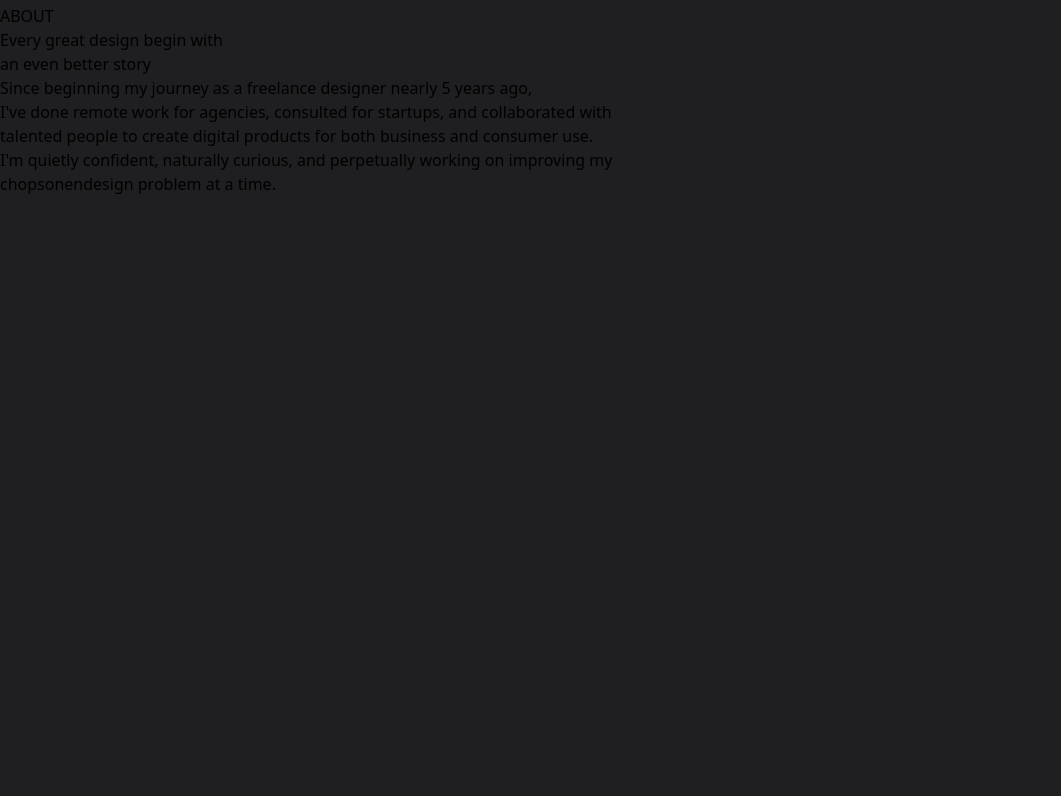
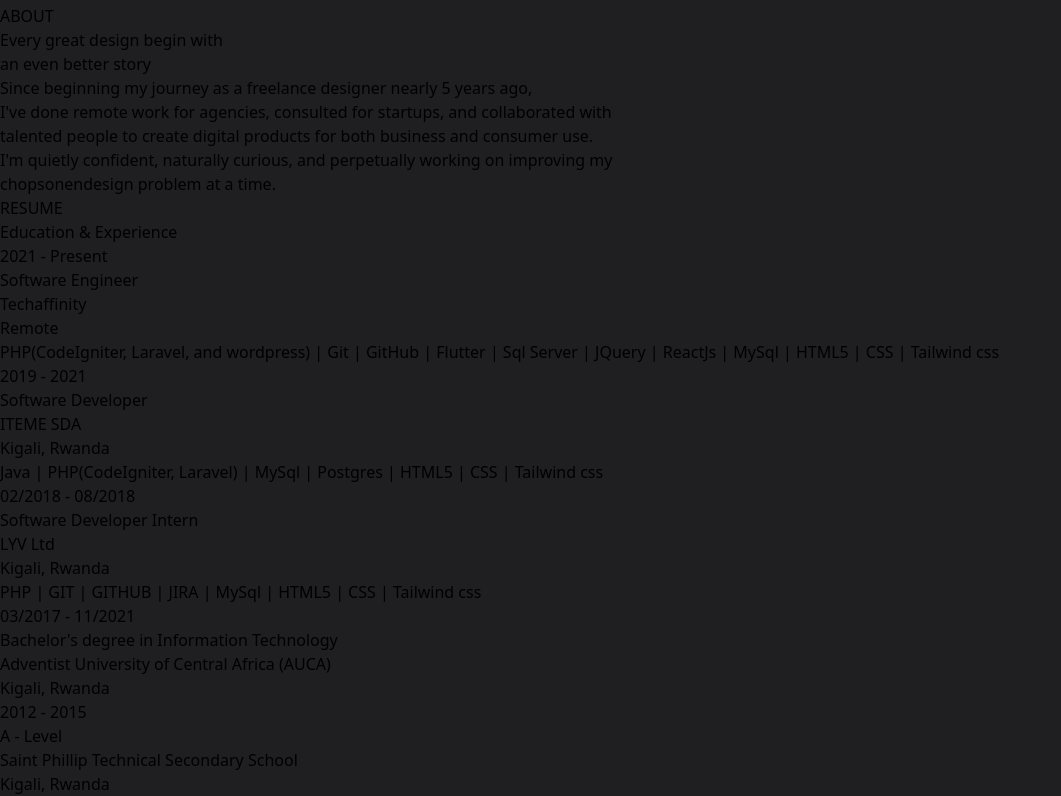
Before and after one commit to symplice-nunu/symplice-portfolio, a React (Vite) app: page / in a window 1280 px wide. Shown: the part 1960-2756 px from the top of the page, without its empty margins (0-1061 px from the left). Before the commit the page ends 2156 px from the top, so only its background shows below. Built offline with nearby package versions, Linux system fonts and the light colour scheme.

Commit message:
feat: creating resume section

```diff
--- a/src/Components/About.jsx
+++ b/src/Components/About.jsx
@@ -1,4 +1,5 @@
 import React from 'react'
+import Resume from './Resume'
 
 function About() {
   return (
@@ -12,6 +13,7 @@ function About() {
         talented people to create digital products for both business and consumer use. <br />
         I'm quietly confident, naturally curious, and perpetually working on improving my <br /> chopsonendesign problem at a time.
     </div>
+    <Resume />
     </div>
   )
 }
--- a/src/Components/Resume.jsx
+++ b/src/Components/Resume.jsx
@@ -2,7 +2,66 @@ import React from 'react'
 
 function Resume() {
   return (
-    <div>Resume</div>
+    <div>
+        <div className='mt-20 text-white border w-32 py-2 px-7 rounded-3xl'>RESUME</div>
+        <div className='text-[70px] text-white my-14'>
+            Education & <span className='text-[#8be88d]'>Experience</span>
+        </div>
+        <div className='flex space-x-20 '>
+            <div className='border-[1px] border-gray-500 mb-10 w-0 h-[903px]'>
+                <div className='border ml-[-8px] mt-[-10px] border-[#8be88d] w-[17px] h-[17px] bg-[#8be88d] rounded-full'></div>
+                <div className='border ml-[-8px] mt-[189px] border-[#636363] w-[17px] h-[17px] bg-[#636363] rounded-full'></div>
+                <div className='border ml-[-8px] mt-[185px] border-[#636363] w-[17px] h-[17px] bg-[#636363] rounded-full'></div>
+                <div className='border ml-[-8px] mt-[185px] border-[#636363] w-[17px] h-[17px] bg-[#636363] rounded-full'></div>
+                <div className='border ml-[-8px] mt-[155px] border-[#636363] w-[17px] h-[17px] bg-[#636363] rounded-full'></div>
+            </div>
+            <div>
+            <div>
+            <div className='mt-[-11px] text-[#8be88d]'>2021 - Present</div>
+            <div className='text-white text-[35px] mt-5'>Software Engineer</div>
+            <div className='flex justify-between'>
+            <div className='text-gray-400'>Techaffinity</div>
+            <div className='text-gray-400'>Remote</div>
+            </div>
+            <div className='text-gray-400 text-[13px] pt-2'>PHP(CodeIgniter, Laravel, and wordpress) | Git | GitHub | Flutter | Sql Server | JQuery | ReactJs | MySql | HTML5 | CSS | Tailwind css</div>
+            </div>
+            <div>
+            <div className='mt-[54px] text-gray-400'>2019 - 2021</div>
+            <div className='text-white text-[35px] mt-5'>Software Developer</div>
+            <div className='flex justify-between'>
+            <div className='text-gray-400'>ITEME SDA</div>
+            <div className='text-gray-400'>Kigali, Rwanda</div>
+            </div>
+            <div className='text-gray-400 text-[13px] pt-2'>Java | PHP(CodeIgniter, Laravel) | MySql | Postgres | HTML5 | CSS | Tailwind css</div>
+            </div>
+            <div>
+            <div className='mt-[54px] text-gray-400'>02/2018 - 08/2018</div>
+            <div className='text-white text-[35px] mt-5'>Software Developer Intern</div>
+            <div className='flex justify-between'>
+            <div className='text-gray-400'>LYV Ltd</div>
+            <div className='text-gray-400'>Kigali, Rwanda</div>
+            </div>
+            <div className='text-gray-400 text-[13px] pt-2'>PHP | GIT | GITHUB | JIRA | MySql | HTML5 | CSS | Tailwind css</div>
+            </div>
+            <div>
+            <div className='mt-[54px] text-gray-400'>03/2017 - 11/2021</div>
+            <div className='text-white text-[35px] mt-5'>Bachelor's degree in Information Technology</div>
+            <div className='flex justify-between'>
+            <div className='text-gray-400'>Adventist University of Central Africa (AUCA)</div>
+            <div className='text-gray-400'>Kigali, Rwanda</div>
+            </div>
+            </div>
+            <div>
+            <div className='mt-[54px] text-gray-400'>2012 - 2015</div>
+            <div className='text-white text-[35px] mt-5'>A - Level</div>
+            <div className='flex justify-between'>
+            <div className='text-gray-400'>Saint Phillip Technical Secondary School</div>
+            <div className='text-gray-400'>Kigali, Rwanda</div>
+            </div>
+            </div>
+            </div>
+        </div>
+    </div>
   )
 }
 
```
